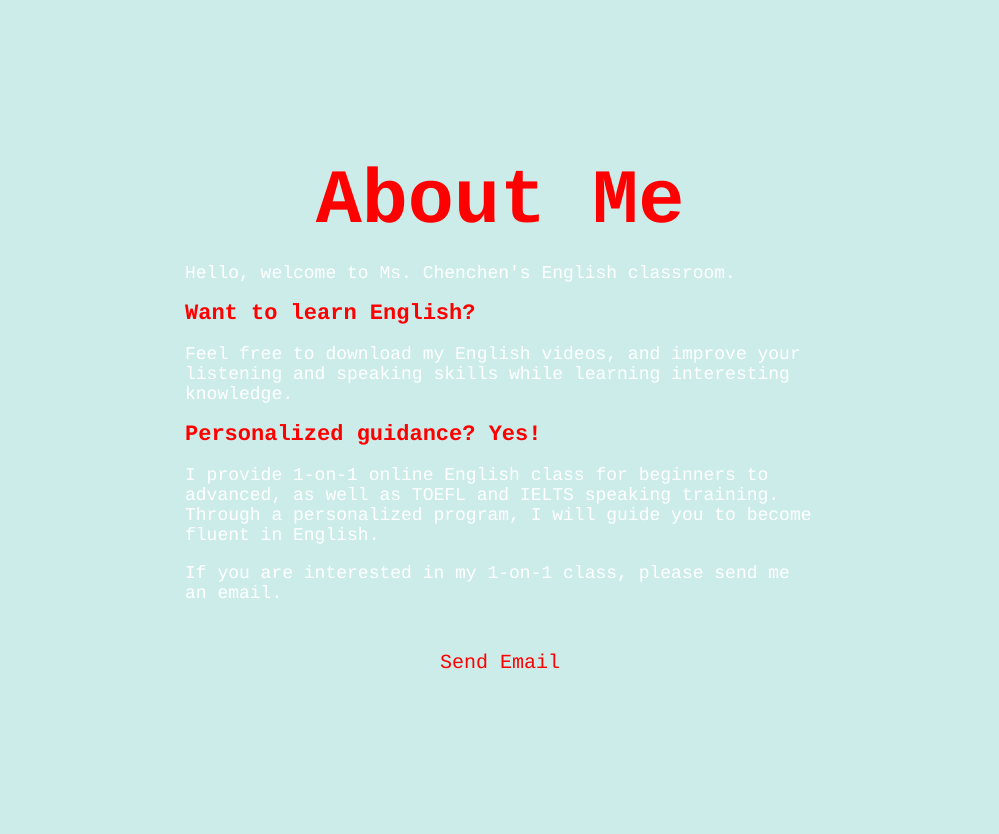
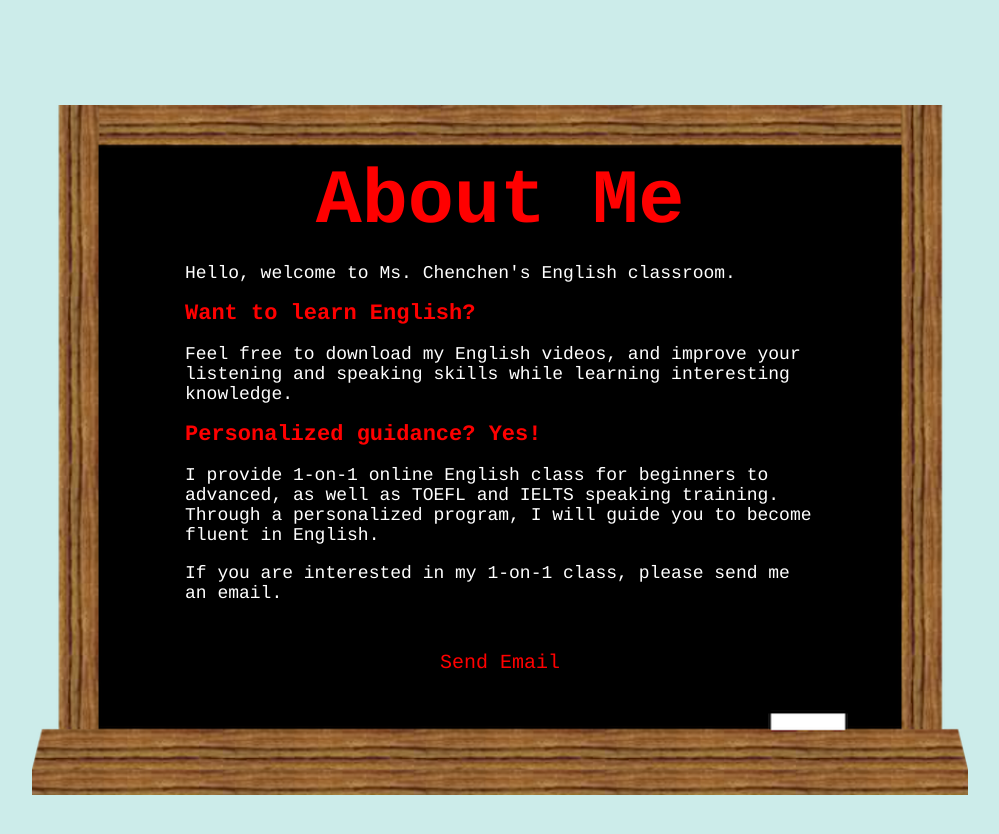
Before and after one commit to mschenchen/mschenchen2, a Jekyll site: the page built from about/index.html, in a window 1280 px wide. Shown: the top 834 px of the page, without its empty margins (140-1139 px from the left). Built offline with Jekyll 4.4.1, drawn with Linux system fonts in a browser that asks for light colours.

Commit message:
Update main.css

```diff
--- a/css/main.css
+++ b/css/main.css
@@ -9,7 +9,7 @@ body {
   width: 70%;
   height: 650px;
   padding: 20px;
-  background-image: url('images/blackboard3.png');
+  background-image: url('../images/blackboard3.png');
   background-size: 100% 100%;
   text-align: center;
 }
```
